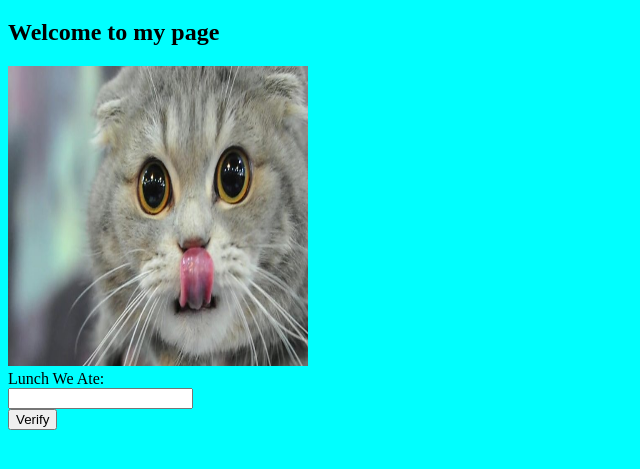
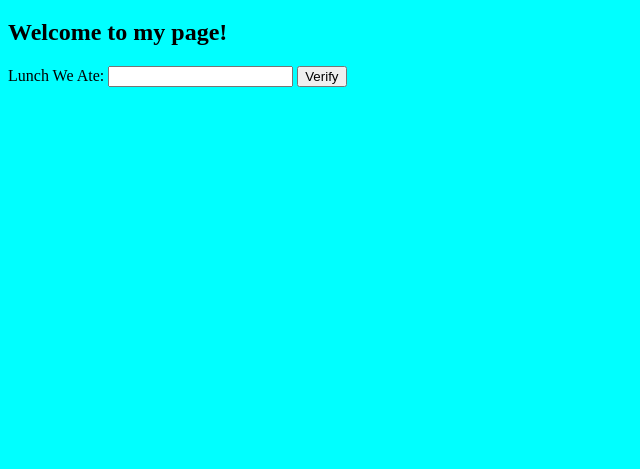
Before and after one commit to LTaylor28/FullStack, a plain HTML site: page index.html in a window 1280 px wide. Shown: the part 61-530 px from the top of the page, without its empty margins (0-640 px from the left). Drawn offline with Linux system fonts and the light colour scheme.

```diff
--- a/index.html
+++ b/index.html
@@ -9,11 +9,10 @@
 </head>
 <body>
    <h1>Hello!</h1>
-   <h2>Welcome to my page</h2>
-   <img src="Kitty.jpg" alt="It's a kitten." width="300"height="300">
-   <br><label for="lunch">Lunch We Ate:</label><br>
-   <input type="text" name="lunchWeAte" id="lunchWeAte">
-   <br><button onclick="validateLunch()">Verify</button><br>
+   <h2>Welcome to my page!</h2>
+   <label for="lunch">Lunch We Ate:</label>
+   <input type="text" name="lunch" id="lunchWeAte">
+   <button onclick="validateLunch()">Verify</button>
 
    <script src="index.js"></script>
 
--- a/index.js
+++ b/index.js
@@ -1,6 +1,6 @@
 function validateLunch(){
     var food = doucment.getElementById("lunchWeAte").value;
-    if(food === "gyro"){
+    if(food === "gyro") {
         alert("My stomach is full.");
     }else{
         alert("I'm still hungry!");
```
